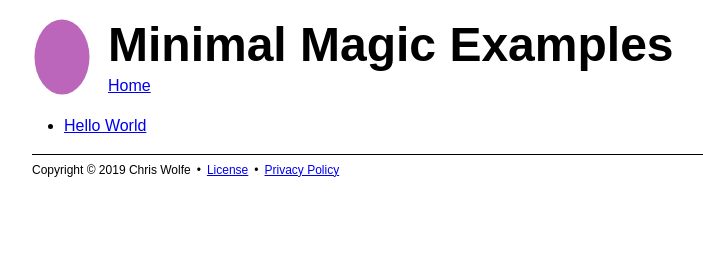
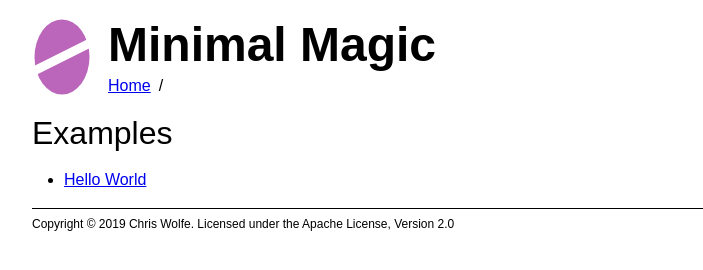
Before and after one commit to crlfe/minimal-magic, a website: page docs/examples/index.html in a window 1280 px wide. Shown: the whole page, without its empty margins (224-927 px from the left). Drawn offline with Linux system fonts and the light colour scheme.

Commit message:
Add docs and merge in examples

```diff
--- a/examples/index.html
+++ b/docs/examples/index.html
@@ -2,7 +2,7 @@
   <head>
     <script type="application/ld+json">
       {
-        "headline": "Minimal Magic Examples"
+        "headline": "Examples"
       }
     </script>
     <script type="module" data-build src="/layout.js"></script>
--- /dev/null
+++ b/docs/index.html
@@ -0,0 +1,21 @@
+<html>
+  <head>
+    <script type="application/ld+json">
+      {}
+    </script>
+    <script type="module" data-build src="/layout.js"></script>
+  </head>
+  <body>
+    <main>
+      <p>
+        A toolkit for creating static websites that are fast, simple, and have
+        readable source.
+      </p>
+      <p>
+        More documentation is coming soon. For the moment, check out the
+        <a href="examples">examples</a> and
+        <a href="https://github.com/crlfe/minimal-magic">github</a>.
+      </p>
+    </main>
+  </body>
+</html>
--- a/examples/layout.js
+++ b/docs/layout.js
@@ -10,12 +10,8 @@ import { addHtmlMetadata } from "/lib/metadata.js";
 
 const SITE = {
   "@type": "WebSite",
-  headline: "Minimal Magic Examples",
+  headline: "Minimal Magic",
   inLanguage: "en",
-  image: {
-    "@type": "Image",
-    contentUrl: "/logo.svg"
-  },
   copyrightHolder: {
     "@type": "Person",
     name: "Chris Wolfe"
@@ -41,11 +37,8 @@ async function setupPage(doc) {
   }
 
   if (!doc.querySelector("main > header")) {
-    // Do not add a page header that repeats the site headline.
-    if (ld.headline !== ld.isPartOf.headline) {
-      const main = doc.querySelector("main");
-      insertAll(main, main.firstChild, getPageHeader(doc, ld));
-    }
+    const main = doc.querySelector("main");
+    insertAll(main, main.firstChild, getPageHeader(doc, ld));
   }
 
   if (!doc.querySelector("body > footer")) {
@@ -73,7 +66,7 @@ async function getSiteHeader(doc, ld) {
     ]);
 
   return h("header", { class: "site" }, [
-    h("img", { src: site.image.contentUrl, alt: "Example logo" }),
+    h("img", { src: "/logo.svg", alt: "" }),
     h("div", {}, [h("h1", {}, site.headline), breadcrumbNav])
   ]);
 }
@@ -87,24 +80,15 @@ function getPageHeader(doc, ld) {
 }
 
 function getSiteFooter(doc, ld) {
-  const copyright = [
-    "Copyright \xA9",
-    ld.isPartOf.copyrightYear,
-    ld.isPartOf.copyrightHolder.name
-  ].join(" ");
-
   return h("footer", { class: "site" }, [
-    h("ul", { class: "hdot" }, [
-      h("li", {}, copyright),
-      h("li", {}, h("a", { href: "/license/" }, "License")),
-      h("li", {}, h("a", { href: "/privacy/" }, "Privacy Policy"))
-    ])
+    "Copyright \xA9 2019 Chris Wolfe. " +
+      "Licensed under the Apache License, Version 2.0"
   ]);
 }
 
 async function getBreadcrumbs(doc) {
   const routes = getParentDirectories(doc.location.pathname);
-  routes.shift();
+  routes.pop();
 
   return Promise.all(
     routes.map(async route => {
--- a/lib/pathing.js
+++ b/lib/pathing.js
@@ -6,7 +6,7 @@
 export function getParentDirectories(pathname) {
   const routes = [];
   const parts = pathname.split("/");
-  for (let i = parts.length - 1; i > 0; i--) {
+  for (let i = 1; i < parts.length; i++) {
     routes.push(parts.slice(0, i).join("/") + "/");
   }
   return routes;
```
Also changed, not shown: docs/examples/01-hello/index.html (added, +20 -0 lines), examples/01-hello/index.html (deleted, +0 -16 lines), README.md, docs/layout.css (renamed from examples/layout.css), docs/logo.svg (added), examples/logo.svg (deleted).
